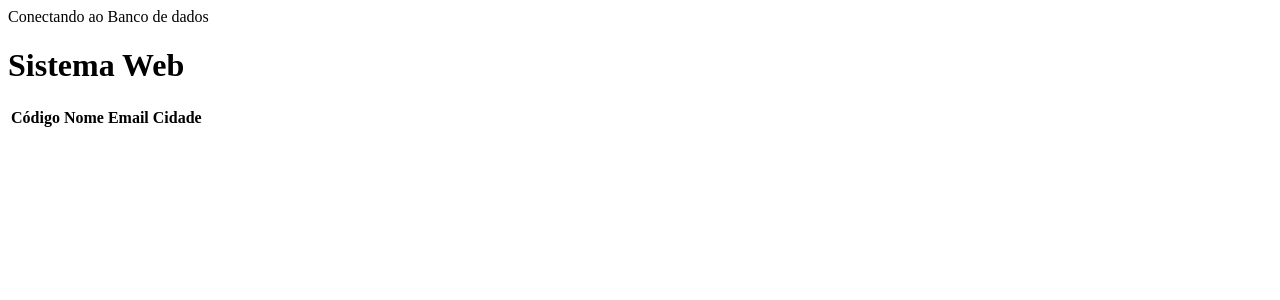
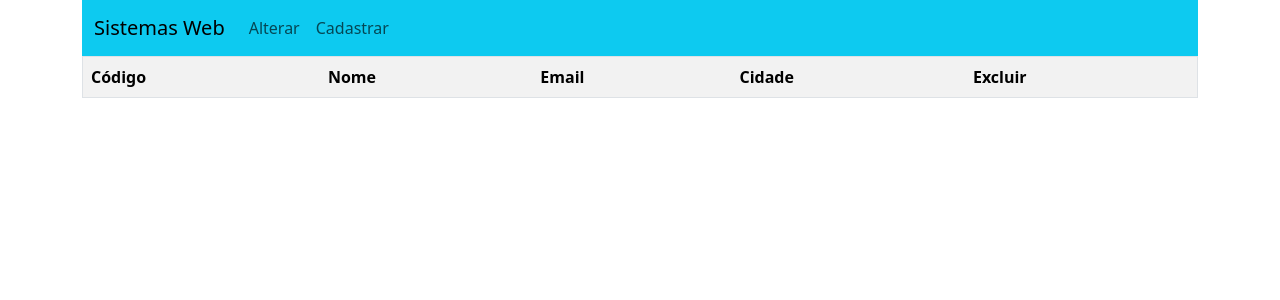
Before and after one commit to robersonjr/fic-PHP-mar, a PHP site: page / in a window 1280 px wide. Shown: the top 300 px of the page. Run offline with PHP 8.4, Linux system fonts and the light colour scheme; data that the repository does not hold is empty.

Commit message:
continuando paginas de bancos de dados e complementos de paginas

```diff
--- a/sistema-web/conexao/conexao.php
+++ b/sistema-web/conexao/conexao.php
@@ -8,9 +8,9 @@
 
     //se existir um erro, vai mostrar nessa condição
     //connect_erro, significa conect error Number (ira retornar o numero do erro)
-    if($mysqli->connect_error) {
-        echo "Falha ao conectar";
-    } else {
-        echo "Conectando ao Banco de dados";
-    }
+    // // if($mysqli->connect_error) {
+    //     echo "Falha ao conectar";
+    // } else {
+    //     echo "Conectando ao Banco de dados";
+    // }
 ?>
--- a/sistema-web/index.php
+++ b/sistema-web/index.php
@@ -14,38 +14,53 @@
 
 <!DOCTYPE html>
 <html lang="pt-BR">
+
 <head>
     <meta charset="UTF-8">
     <meta name="viewport" content="width=device-width, initial-scale=1.0">
     <title>Sistema Web</title>
+    <link href="https://cdn.jsdelivr.net/npm/bootstrap@5.3.5/dist/css/bootstrap.min.css" rel="stylesheet"
+        integrity="sha384-SgOJa3DmI69IUzQ2PVdRZhwQ+dy64/BUtbMJw1MZ8t5HZApcHrRKUc4W0kG879m7" crossorigin="anonymous">
+    <link rel="stylesheet" href="https://cdn.jsdelivr.net/npm/bootstrap-icons@1.11.2/font/bootstrap-icons.min.css">
 </head>
+
 <body>
-    <div class="container"></div>
-        <h1>Sistema Web</h1>
+    <div class="container">
+        <?php
+        include("nav.php");
+        ?>
 
-        <table>
+        <table class="table table-striped border">
             <tr>
                 <th>Código</th>
                 <th>Nome</th>
                 <th>Email</th>
                 <th>Cidade</th>
+                <th>Excluir</th>
             </tr>
 
-            <?php while($dado = $con->fetch_array()) { ?>
+            <?php while ($dado = $con->fetch_array()) { ?>
 
                 <tr>
-                <td><?php echo $dado["id"]?></td>
-                <td><?php echo $dado["nome"]?></td>
-                <td><?php echo $dado["email"]?></td>
-                <td><?php echo $dado["cidade"]?></td>
+                    <td><?php echo $dado["id"] ?></td>
+                    <td><?php echo $dado["nome"] ?></td>
+                    <td><?php echo $dado["email"] ?></td>
+                    <td><?php echo $dado["cidade"] ?></td>
+                    <td class="text-center">
+                        <a href="excluir.php?codigo=<?php echo $dado["id"] ?>">
+                            <i class="bi-trash text-danger" ></i></td>
+                        </a>
                 </tr>
             <?php } ?>
 
         </table>
 
+    </div>
 
 
+    <script src="https://cdn.jsdelivr.net/npm/bootstrap@5.3.5/dist/js/bootstrap.bundle.min.js"
+        integrity="sha384-k6d4wzSIapyDyv1kpU366/PK5hCdSbCRGRCMv+eplOQJWyd1fbcAu9OCUj5zNLiq"
+        crossorigin="anonymous"></script>
+</body>
 
-    </div>
-</body>
 </html>
--- /dev/null
+++ b/sistema-web/nav.php
@@ -0,0 +1,21 @@
+<nav class="navbar navbar-expand-lg bg-info">
+    <div class="container-fluid">
+        <a class="navbar-brand" href="#">Sistemas Web</a>
+        <button class="navbar-toggler" type="button" data-bs-toggle="collapse" data-bs-target="#navbarNav"
+            aria-controls="navbarNav" aria-expanded="false" aria-label="Toggle navigation">
+            <span class="navbar-toggler-icon"></span>
+        </button>
+        <div class="collapse navbar-collapse" id="navbarNav">
+            <ul class="navbar-nav">
+
+                <li class="nav-item">
+                    <a class="nav-link" href="#">Alterar</a>
+                </li>
+                <li class="nav-item">
+                    <a class="nav-link" href="cadastro.php">Cadastrar</a>
+                </li>
+
+            </ul>
+        </div>
+    </div>
+</nav>
```
Also changed, not shown: sistema-web/cadastro.php (added, +42 -0 lines), sistema-web/recebe-cadastro.php (added, +15 -0 lines). Lines whose indentation alone changed are shown as unchanged.
